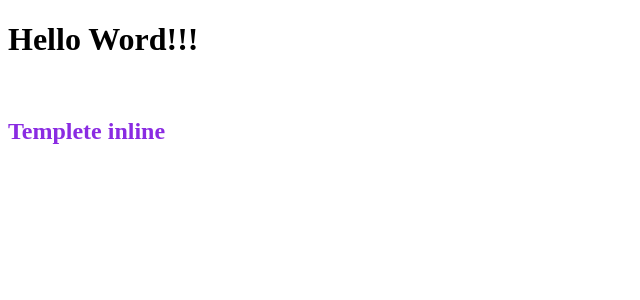
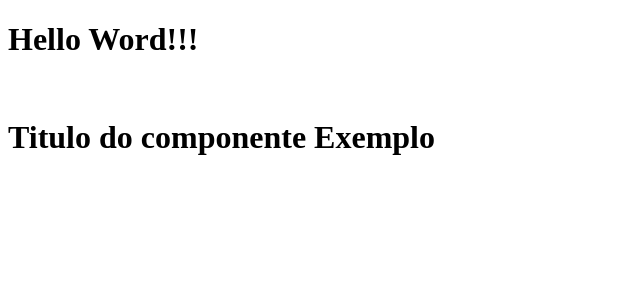
Before and after one commit to lkgfernando/po-ui-curso, an Angular app in the folder Angular/Projeto01/: page / in a window 1280 px wide. Shown: the top 300 px of the page, without its empty margins (0-640 px from the left). Built offline with nearby package versions, Linux system fonts and the light colour scheme.

Commit message:
Interpolação e signal

```diff
--- a/Angular/Projeto01/src/app/exemplo/exemplo.component.html
+++ b/Angular/Projeto01/src/app/exemplo/exemplo.component.html
@@ -1 +1 @@
-<h1>Exemplo ciração de componentes</h1>
+<h1>{{ getTitulo() }}</h1>
--- a/Angular/Projeto01/src/app/exemplo/exemplo.component.ts
+++ b/Angular/Projeto01/src/app/exemplo/exemplo.component.ts
@@ -4,17 +4,13 @@
   selector: 'app-exemplo',
   standalone: true,
   imports: [],
-  template: `
-    <h2>Templete inline</h2>
-  `,
-  styles:`
-    h2{
-      color: blueviolet;
-    }
-  `,
-  // templateUrl: './exemplo.component.html',
-  // styleUrl: './exemplo.component.css'
+  templateUrl: './exemplo.component.html',
+  styleUrl: './exemplo.component.css',
 })
 export class ExemploComponent {
+  private titulo: string = 'Titulo do componente Exemplo';
 
+  public getTitulo(): string {
+    return this.titulo;
+  }
 }
```
Also changed, not shown: Angular/Projeto01/src/app/app.component.html (line endings or trailing spaces), 1 other file (tests, documents, lock files or other folders).
